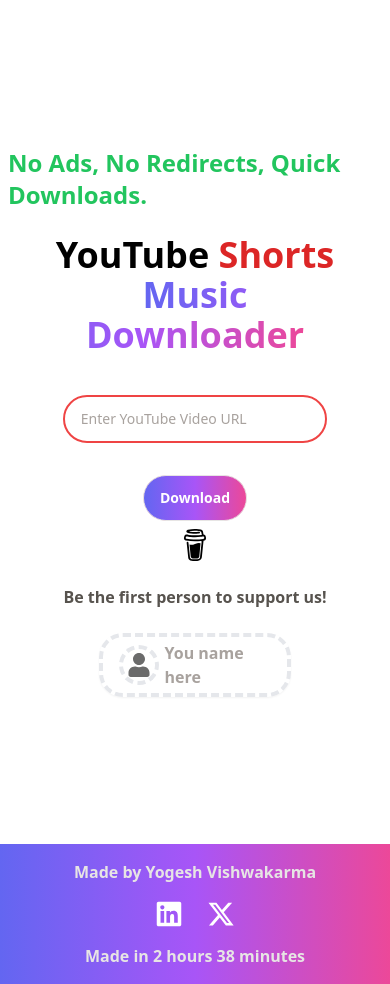
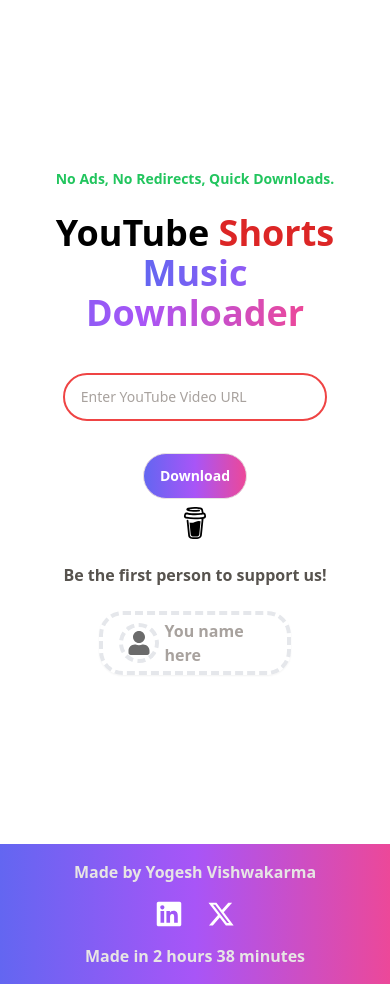
Before and after one commit to MutableTuple/YoutubevideoDwnld, a React (Vite) app: page / in a window 390 px wide. Built offline with nearby package versions, Linux system fonts and the light colour scheme.

Commit message:
fixed font sizing and layout

```diff
--- a/src/App.jsx
+++ b/src/App.jsx
@@ -44,7 +44,7 @@
   return (
     <>
       <div className="h-screen flex flex-col items-center justify-center  bg-slate-0 p-2 md:p-40">
-        <div className="font-bold text-2xl text-green-500">
+        <div className="font-bold text-sm sm:text-2xl text-center text-green-500">
           No Ads, No Redirects, Quick Downloads.
         </div>
         <br />
```
